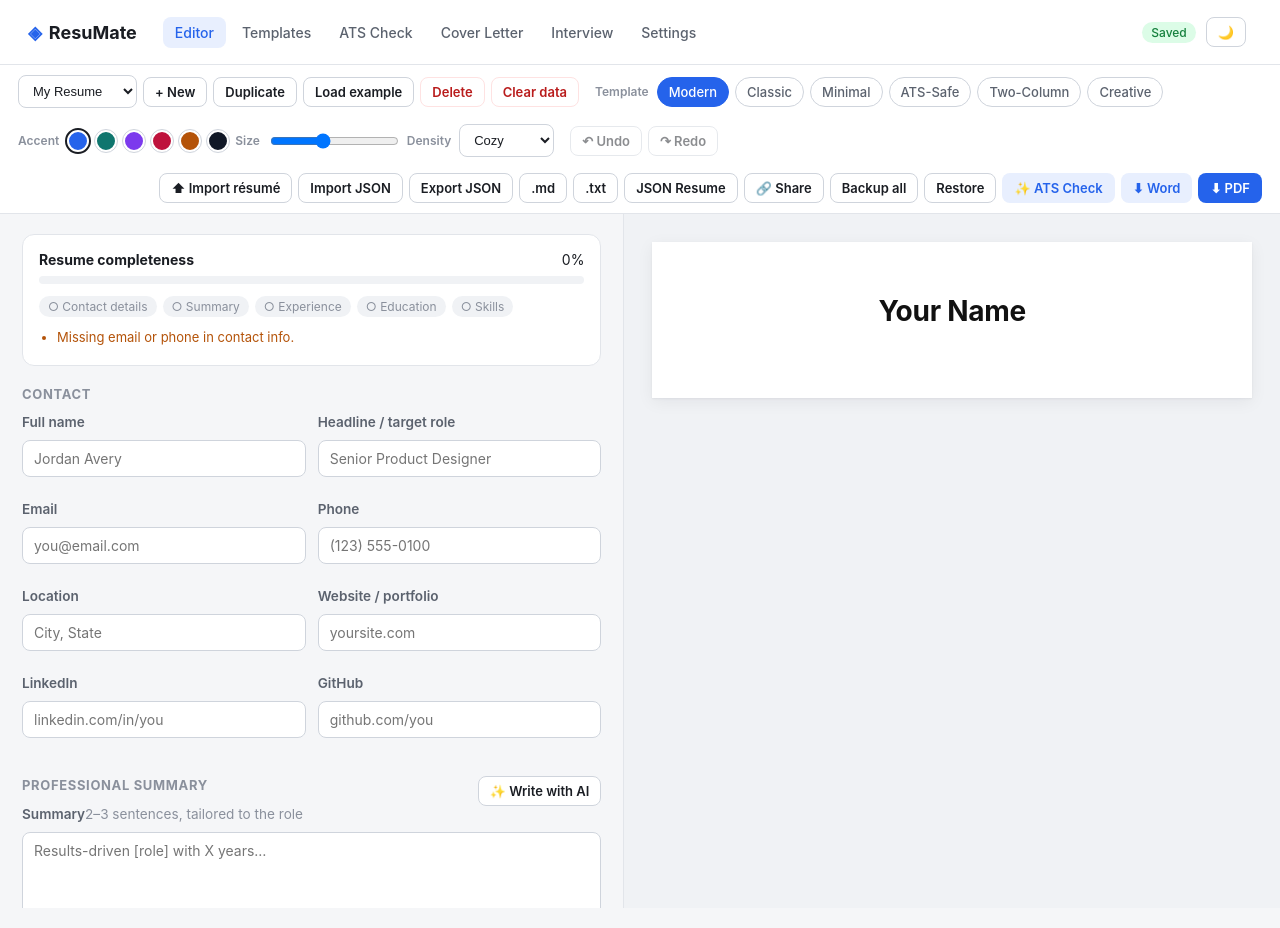
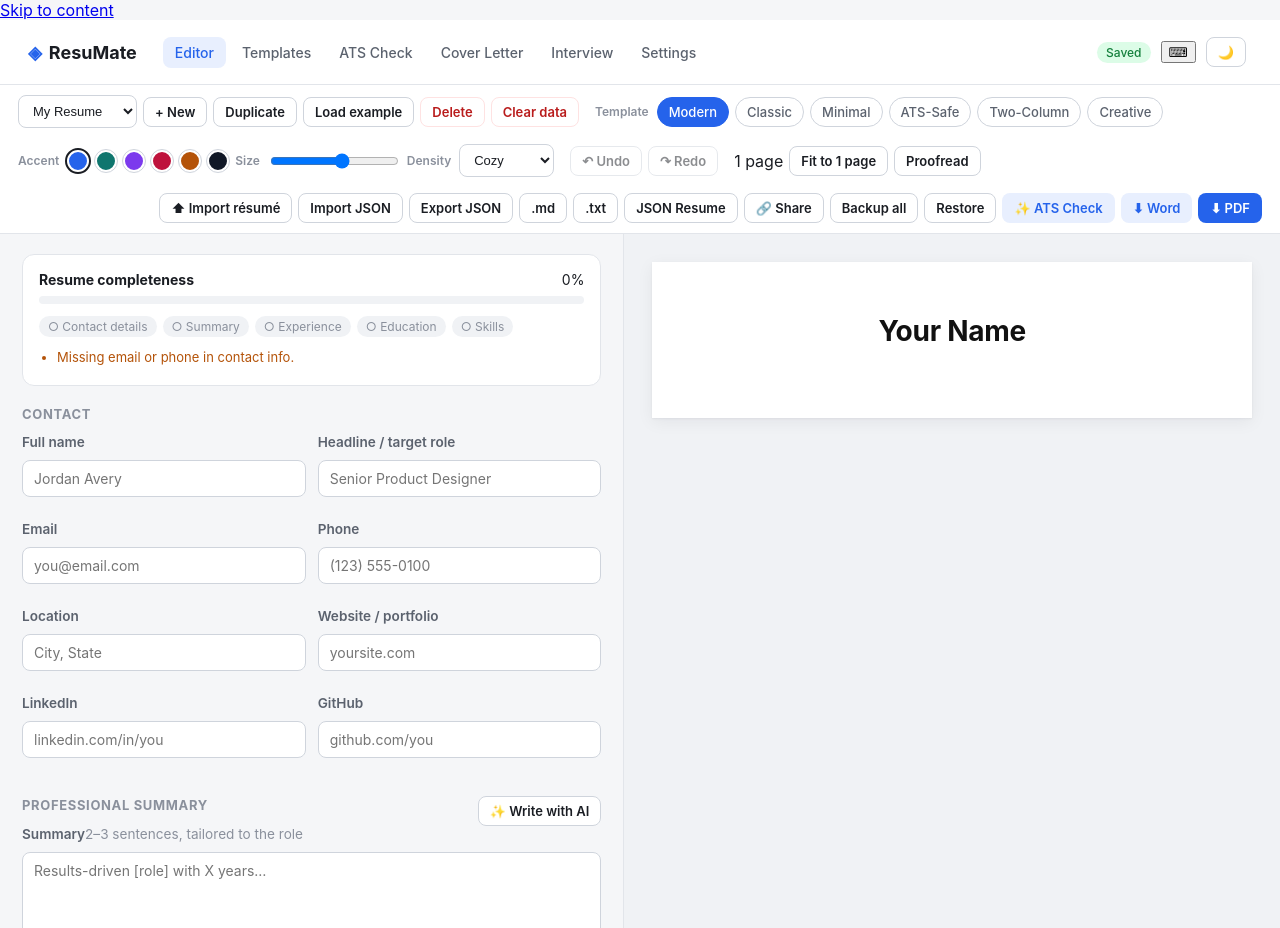
Before and after one commit to genisis-lab/resumate, a React (Vite) app: page / in a window 1280 px wide. Both pictures are taken after a click on the button "Try with a sample". Built offline with nearby package versions, Linux system fonts and the light colour scheme.

Commit message:
feat: wire up builder toolbar (fit-to-page, proofread, share, portable exports), install button, keyboard shortcuts, skip link, SW registration

```diff
--- a/src/App.tsx
+++ b/src/App.tsx
@@ -10,6 +10,9 @@ import { Settings } from "./pages/Settings"
 import { Interview } from "./pages/Interview"
 import { getTheme, setTheme } from "./lib/storage"
 import { readSharedResume, clearShareParam } from "./lib/share"
+import { useInstallPrompt } from "./lib/pwa"
+import { exportPdf } from "./lib/exportPdf"
+import { ShortcutsModal } from "./components/ShortcutsModal"
 
 function ThemeToggle() {
   const [theme, setT] = useState<"light" | "dark">(getTheme())
@@ -28,10 +31,19 @@ function ThemeToggle() {
   )
 }
 
+function InstallButton() {
+  const { canInstall, promptInstall } = useInstallPrompt()
+  if (!canInstall) return null
+  return (
+    <button className="btn-ghost small" onClick={promptInstall} title="Install ResuMate as an app">⬇ Install</button>
+  )
+}
+
 export default function App() {
   const route = useRoute()
   const { resume, setResume, switchResume, replaceResume, savedAt, undo, redo, canUndo, canRedo } = useResume()
   const sharedChecked = useRef(false)
+  const [showShortcuts, setShowShortcuts] = useState(false)
 
   const isApp = route !== "/"
 
@@ -67,8 +79,36 @@ export default function App() {
     return () => window.removeEventListener("keydown", onKey)
   }, [undo, redo])
 
+  // App-level shortcuts: "?" opens help, Ctrl/Cmd+S exports PDF in the editor, Esc closes.
+  useEffect(() => {
+    function onKey(e: KeyboardEvent) {
+      const t = e.target as HTMLElement | null
+      const tag = t?.tagName?.toLowerCase()
+      const typing = tag === "input" || tag === "textarea" || t?.isContentEditable
+      const mod = e.metaKey || e.ctrlKey
+      if (mod && e.key.toLowerCase() === "s") {
+        if (route === "/builder") {
+          e.preventDefault()
+          exportPdf()
+        }
+        return
+      }
+      if (e.key === "Escape") {
+        setShowShortcuts(false)
+        return
+      }
+      if (e.key === "?" && !typing) {
+        e.preventDefault()
+        setShowShortcuts((s) => !s)
+      }
+    }
+    window.addEventListener("keydown", onKey)
+    return () => window.removeEventListener("keydown", onKey)
+  }, [route])
+
   return (
     <div className="app">
+      <a className="skip-link" href="#main">Skip to content</a>
       <nav className="nav no-print">
         <button className="brand" onClick={() => navigate("/")} aria-label="ResuMate home">
           <span className="brand-mark" aria-hidden="true">◈</span> ResuMate
@@ -84,12 +124,14 @@ export default function App() {
           </div>
         )}
         <div className="nav-right">
-          {isApp && savedAt > 0 && <span className="saved-pill">Saved</span>}
+          {isApp && savedAt > 0 && <span className="saved-pill" role="status" aria-live="polite">Saved</span>}
+          <InstallButton />
+          <button className="icon-btn" onClick={() => setShowShortcuts(true)} title="Keyboard shortcuts (press ?)" aria-label="Keyboard shortcuts">⌨</button>
           <ThemeToggle />
         </div>
       </nav>
 
-      <main className="main">
+      <main className="main" id="main">
         {route === "/" && <Landing />}
         {route === "/builder" && (
           <Builder
@@ -109,6 +151,7 @@ export default function App() {
         {route === "/interview" && <Interview resume={resume} />}
         {route === "/settings" && <Settings />}
       </main>
+      {showShortcuts && <ShortcutsModal onClose={() => setShowShortcuts(false)} />}
     </div>
   )
 }
--- a/src/main.tsx
+++ b/src/main.tsx
@@ -3,6 +3,7 @@ import ReactDOM from "react-dom/client"
 import App from "./App"
 import { ErrorBoundary } from "./components/ErrorBoundary"
 import { getTheme, setTheme } from "./lib/storage"
+import { registerServiceWorker } from "./lib/pwa"
 import "./index.css"
 
 // Apply persisted theme before first paint.
@@ -15,3 +16,5 @@ ReactDOM.createRoot(document.getElementById("root") as HTMLElement).render(
     </ErrorBoundary>
   </React.StrictMode>,
 )
+
+registerServiceWorker()
--- a/src/pages/Builder.tsx
+++ b/src/pages/Builder.tsx
@@ -1,15 +1,18 @@
-import React, { useMemo, useRef, useState } from "react"
+import React, { useEffect, useMemo, useRef, useState } from "react"
 import { Resume, TemplateId } from "../types/resume"
 import { ResumePreview } from "../templates/ResumePreview"
 import { EditorForm } from "../components/EditorForm"
+import { ShareModal } from "../components/ShareModal"
 import { exportPdf } from "../lib/exportPdf"
 import { exportDocx } from "../lib/exportDocx"
-import { exportResumeJSON, exportAllJSON, importAllJSON, duplicateResume, clearAllData, loadStore, deleteResume } from "../lib/storage"
+import { exportResumeJSON, exportAllJSON, importAllJSON, duplicateResume, clearAllData, loadStore, deleteResume, normalizeResume } from "../lib/storage"
 import { exportMarkdown, exportPlainText, exportJsonResume } from "../lib/exportText"
-import { buildShareUrl } from "../lib/share"
 import { createEmptyResume, createSampleResume } from "../data/sample"
 import { importResumeFromFile } from "../lib/importResume"
 import { completeness, qualityFlags } from "../lib/quality"
+import { measurePageCount, nextFrame } from "../lib/fitPage"
+import { findProofIssues, autoFixSpelling } from "../lib/proofread"
+import { fromJsonResume } from "../lib/jsonResume"
 import { Density } from "../types/resume"
 import { navigate } from "../router"
 
@@ -56,9 +59,15 @@ export function Builder({
   const backupFileRef = useRef<HTMLInputElement>(null)
   const [importing, setImporting] = useState(false)
   const [mobileView, setMobileView] = useState<"edit" | "preview">("edit")
+  const [showProof, setShowProof] = useState(false)
+  const [showShare, setShowShare] = useState(false)
+  const [pageCount, setPageCount] = useState(1)
+  const [fitting, setFitting] = useState(false)
+  const previewRef = useRef<HTMLDivElement>(null)
   const store = loadStore()
   const comp = useMemo(() => completeness(resume), [resume])
   const flags = useMemo(() => qualityFlags(resume), [resume])
+  const proofIssues = useMemo(() => (showProof ? findProofIssues(resume) : []), [showProof, resume])
 
   const setSettings = (patch: Partial<Resume["settings"]>) =>
     setResume((r) => ({ ...r, settings: { ...r.settings, ...patch } }))
@@ -69,11 +78,20 @@ export function Builder({
     const reader = new FileReader()
     reader.onload = () => {
       try {
-        const data = JSON.parse(String(reader.result)) as Resume
-        const next: Resume = { ...createEmptyResume(), ...data, id: createEmptyResume().id }
+        const data = JSON.parse(String(reader.result)) as any
+        let next: Resume
+        if (data && data.contact && data.settings) {
+          // Native ResuMate export.
+          next = normalizeResume({ ...data, id: createEmptyResume().id })
+        } else if (data && (data.basics || data.work || data.$schema)) {
+          // JSON Resume open standard.
+          next = fromJsonResume(data)
+        } else {
+          throw new Error("unrecognized")
+        }
         replaceResume(next)
       } catch {
-        alert("That file could not be read as a ResuMate JSON resume.")
+        alert("That file could not be read. Import a ResuMate JSON export or a JSON Resume file.")
       }
     }
     reader.readAsText(file)
@@ -118,13 +136,34 @@ export function Builder({
     if (copy) switchResume(copy.id)
   }
 
-  async function onShare() {
-    const url = buildShareUrl(resume)
+  // Measure how many printed pages the preview spans.
+  useEffect(() => {
+    const el = previewRef.current
+    if (!el) return
+    const measure = () => setPageCount(measurePageCount(el))
+    measure()
+    const ro = new ResizeObserver(measure)
+    ro.observe(el)
+    return () => ro.disconnect()
+  }, [resume])
+
+  // Shrink font + tighten density until the resume fits on a single page.
+  async function fitToOnePage() {
+    setFitting(true)
     try {
-      await navigator.clipboard.writeText(url)
-      alert("Read-only share link copied to your clipboard! Anyone who opens it can load a copy of this resume.")
-    } catch {
-      prompt("Copy this read-only share link:", url)
+      setSettings({ density: "compact" })
+      let scale = resume.settings.fontScale
+      for (let i = 0; i < 8; i++) {
+        await nextFrame()
+        const el = previewRef.current
+        if (!el) break
+        if (measurePageCount(el) <= 1) break
+        scale = Math.max(0.8, Number((scale - 0.05).toFixed(2)))
+        setSettings({ fontScale: scale })
+        if (scale <= 0.8) break
+      }
+    } finally {
+      setFitting(false)
     }
   }
 
@@ -212,7 +251,7 @@ export function Builder({
           <span className="toolbar-label">Size</span>
           <input
             type="range"
-            min={0.9}
+            min={0.8}
             max={1.15}
             step={0.05}
             value={resume.settings.fontScale}
@@ -236,6 +275,12 @@ export function Builder({
           <button className="btn-ghost small" onClick={redo} disabled={!canRedo} title="Redo (Ctrl/Cmd+Shift+Z)">↷ Redo</button>
         </div>
 
+        <div className="toolbar-group">
+          <span className={`page-badge ${pageCount > 1 ? "over" : ""}`} title="Estimated printed length">{pageCount} page{pageCount === 1 ? "" : "s"}</span>
+          <button className="btn-ghost small" onClick={fitToOnePage} disabled={fitting} title="Shrink text and spacing to fit one page">{fitting ? "Fitting\u2026" : "Fit to 1 page"}</button>
+          <button className={`btn-ghost small ${showProof ? "active" : ""}`} onClick={() => setShowProof((s) => !s)} title="Check spelling and common writing issues">Proofread</button>
+        </div>
+
         <div className="toolbar-group right">
           <button className="btn-ghost small" disabled={importing} onClick={() => resumeFileRef.current?.click()}>
             {importing ? "Reading\u2026" : "\u2b06 Import r\u00e9sum\u00e9"}
@@ -247,7 +292,7 @@ export function Builder({
           <button className="btn-ghost small" onClick={() => exportMarkdown(resume)} title="Export as Markdown">.md</button>
           <button className="btn-ghost small" onClick={() => exportPlainText(resume)} title="Export as plain text">.txt</button>
           <button className="btn-ghost small" onClick={() => exportJsonResume(resume)} title="Export in the JSON Resume standard">JSON Resume</button>
-          <button className="btn-ghost small" onClick={onShare} title="Copy a read-only share link">🔗 Share</button>
+          <button className="btn-ghost small" onClick={() => setShowShare(true)} title="Share a read-only link or QR code">🔗 Share</button>
           <button className="btn-ghost small" onClick={() => exportAllJSON()} title="Download a backup of every saved resume">Backup all</button>
           <button className="btn-ghost small" onClick={() => backupFileRef.current?.click()} title="Restore resumes from a backup file">Restore</button>
           <input ref={backupFileRef} type="file" accept="application/json,.json" hidden onChange={onRestoreBackup} />
@@ -284,15 +329,36 @@ export function Builder({
               </ul>
             )}
           </div>
+          {showProof && (
+            <div className="proof-panel">
+              <div className="proof-head">
+                <strong>Proofreader</strong>
+                <div className="proof-actions">
+                  <button className="btn-ghost tiny" onClick={() => setResume((r) => autoFixSpelling(r))} title="Auto-fix common misspellings">Fix spelling</button>
+                  <button className="btn-ghost tiny" onClick={() => setShowProof(false)} aria-label="Close proofreader">✕</button>
+                </div>
+              </div>
+              {proofIssues.length === 0 ? (
+                <p className="proof-clean">No issues found. Looking sharp! ✨</p>
+              ) : (
+                <ul className="proof-list">
+                  {proofIssues.map((it, i) => (
+                    <li key={i}>{it}</li>
+                  ))}
+                </ul>
+              )}
+            </div>
+          )}
           <EditorForm resume={resume} setResume={setResume} />
           <p className="privacy-note no-print">🔒 Everything you enter stays in this browser. No account, no upload. Use “Backup all” to save a copy, or “Clear data” to wipe everything.</p>
         </div>
         <div className="preview-pane">
-          <div className="preview-scroll">
+          <div className="preview-scroll" ref={previewRef}>
             <ResumePreview resume={resume} />
           </div>
         </div>
       </div>
+      {showShare && <ShareModal resume={resume} onClose={() => setShowShare(false)} />}
     </div>
   )
 }
```
